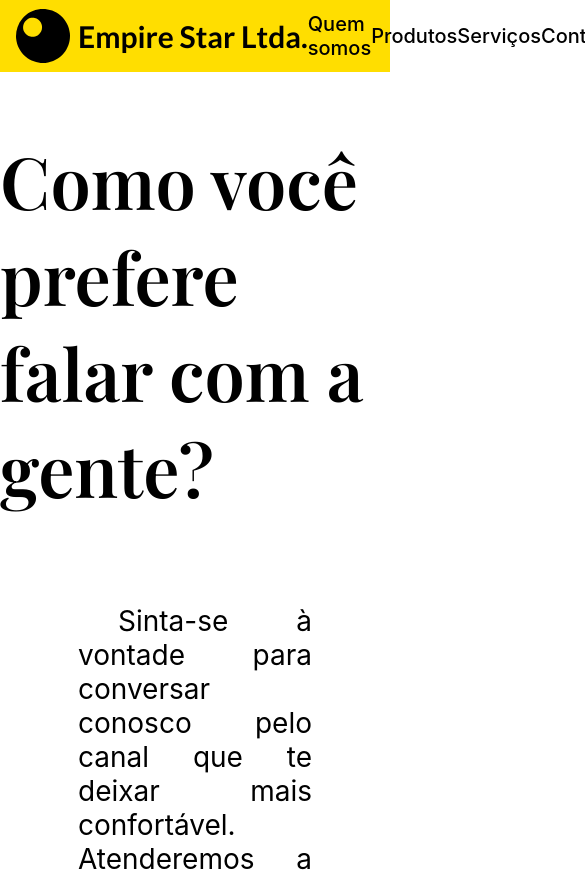
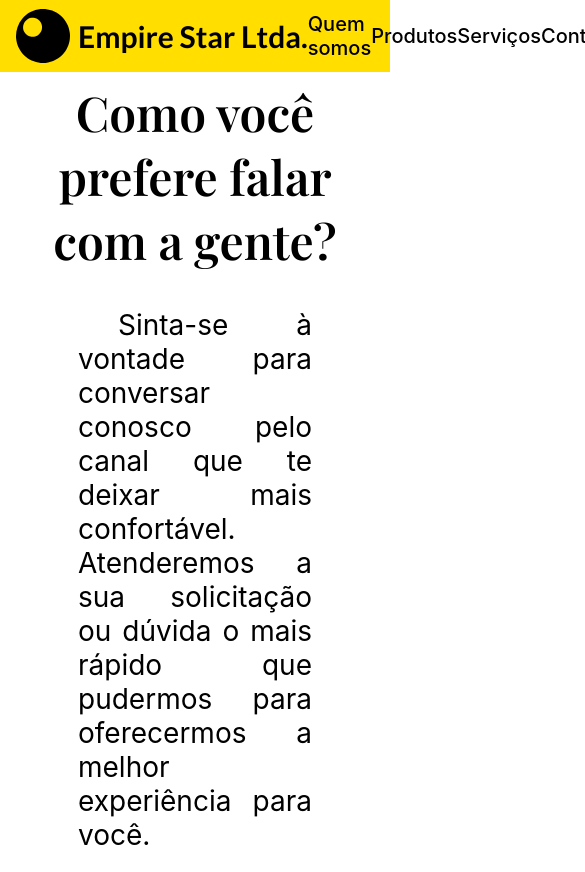
Before and after one commit to empirestarltda/landingpage, a React (Create React App) app in the folder es_landingpage/: page /contato in a window 390 px wide. Shown: the top 872 px of the page, 585 px wide, since content can reach past the window. Built offline with nearby package versions, Linux system fonts and the light colour scheme.

Commit message:
Melhorar responsividade: contatos

```diff
--- a/es_landingpage/src/components/Cabecalho/index.tsx
+++ b/es_landingpage/src/components/Cabecalho/index.tsx
@@ -9,6 +9,7 @@ interface Topico{
 }
 
 export function Cabecalho(){
+
     const options :Array<Topico> = [
         {
             rota:'quem_somos',
@@ -27,16 +28,27 @@ export function Cabecalho(){
             etiqueta:'Contato'
         }
     ]
+
+    var largura = window.screen.width
+
     return(
         <Container>
             <Link id='grupo_logo' to={`/home`}>
                 <img src={logo} alt="Logo da Empire Star" />
                 <h2>Empire Star Ltda.</h2>
             </Link>
-            {options.map(option => <Link to={`/${option.rota}`}>{option.etiqueta}</Link>)}
-            <a id='instagramIcon' href="https://www.instagram.com/empirestarltda/">
-                <img  src={instagram_icon} alt="ícone do instagram" />
-            </a>
+            {largura > 501?
+            <>
+                {options.map(option => <Link to={`/${option.rota}`}>{option.etiqueta}</Link>)}
+                <a id='instagramIcon' href="https://www.instagram.com/empirestarltda/">
+                    <img  src={instagram_icon} alt="ícone do instagram" />
+                </a>
+            </>
+            :
+            <>
+
+            </>
+            }
 
         </Container>
     )
--- a/es_landingpage/src/components/Contato/styles.ts
+++ b/es_landingpage/src/components/Contato/styles.ts
@@ -17,6 +17,7 @@ export const Container = styled.div `
         }
         #fundo{
             display: flex;
+            flex-direction: row;
             width: 35rem;
             height: 10rem;
             background: #D4D4D8;
@@ -27,13 +28,32 @@ export const Container = styled.div `
                 max-width:90%;
                 max-height: 100%;
                 margin: auto;
+                @media (max-width: 500px){
+                    max-width:75%;
+                    max-height: 75%;
+
+                }
+                }
+            @media (max-width: 500px) {
+                flex-direction: column;
+                width: fit-content;
+                min-width: 25rem;
+            }
+            }
+            @media (max-width: 500px) {
+                width:fit-content;
+                font-size: 1.25rem;
             }
         }
-
-    }
     #texto{
         text-indent: 2rem;
         margin: auto 5rem auto auto;
+        @media (max-width: 500px) {
+            width: fit-content;
+            text-indent: 0;
+            text-align: center;
+            margin: auto;
+        }
     }
 
 `
--- a/es_landingpage/src/components/Conteudo/styles.ts
+++ b/es_landingpage/src/components/Conteudo/styles.ts
@@ -7,6 +7,11 @@ export const Container = styled.section `
     align-items: center;
     h1{
         font-size: 4.5rem;
+        @media (max-width: 500px) {
+            font-size: 3rem;
+            margin: 0.5rem;
+            text-align: center;
+        }
     }
     #texto{
         display: flex;
@@ -41,5 +46,11 @@ export const Container = styled.section `
         flex-direction: row;
         justify-content: center;
         align-items: center;
+        @media (max-width: 500px){
+        display: flex;
+        flex-direction: column;
+        justify-content: center;
     }
+    }
+
 `
```
Also changed, not shown: es_landingpage/src/assets/icons/menu.svg (added).
